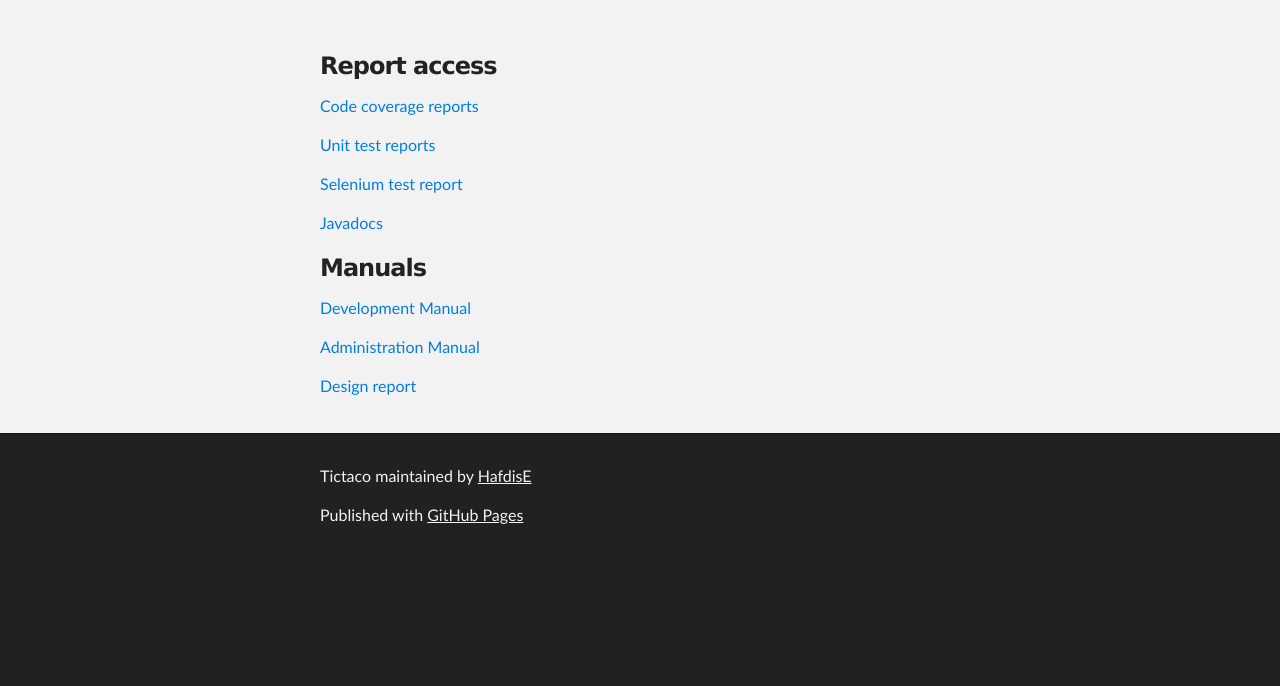
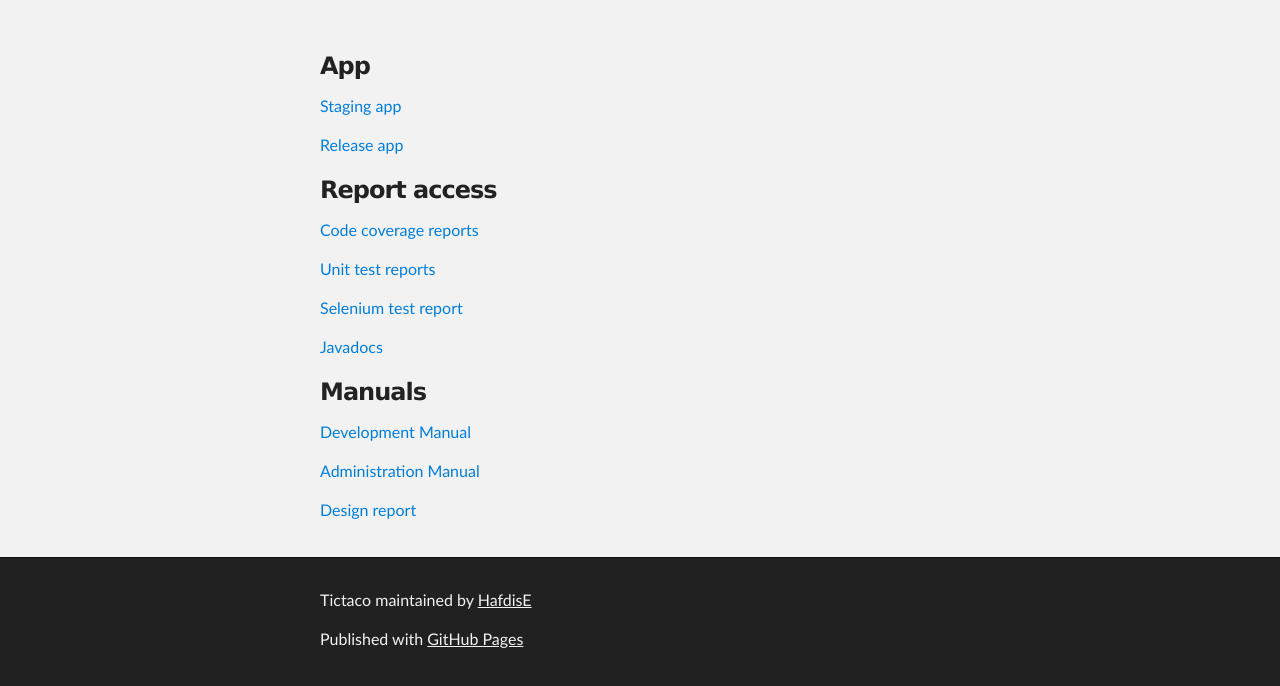
Before and after one commit to BestPlaceholder/TicTaCo, a plain HTML site: page index.html in a window 1280 px wide. Shown: the part 212-898 px from the top of the page. Before the commit the page ends 800 px from the top, so only its background shows below. Drawn offline with Linux system fonts and the light colour scheme.

Commit message:
Minor fiddling, added links.

```diff
--- a/index.html
+++ b/index.html
@@ -26,6 +26,9 @@
     <!-- MAIN CONTENT -->
     <div id="main_content_wrap" class="outer">
       <section id="main_content" class="inner">
+        <h3>App</h3>
+        <p><a href="http://tictaco-staging.herokuapp.com">Staging app</a></p>
+        <p><a href="http://tictaco-staging.herokuapp.com">Release app</a></p>
         <h3>Report access</h3>
         <p><a href="/TicTaCo/jacoco/">Code coverage reports</a></p>
         <p><a href="/TicTaCo/tests/">Unit test reports</a>
```
